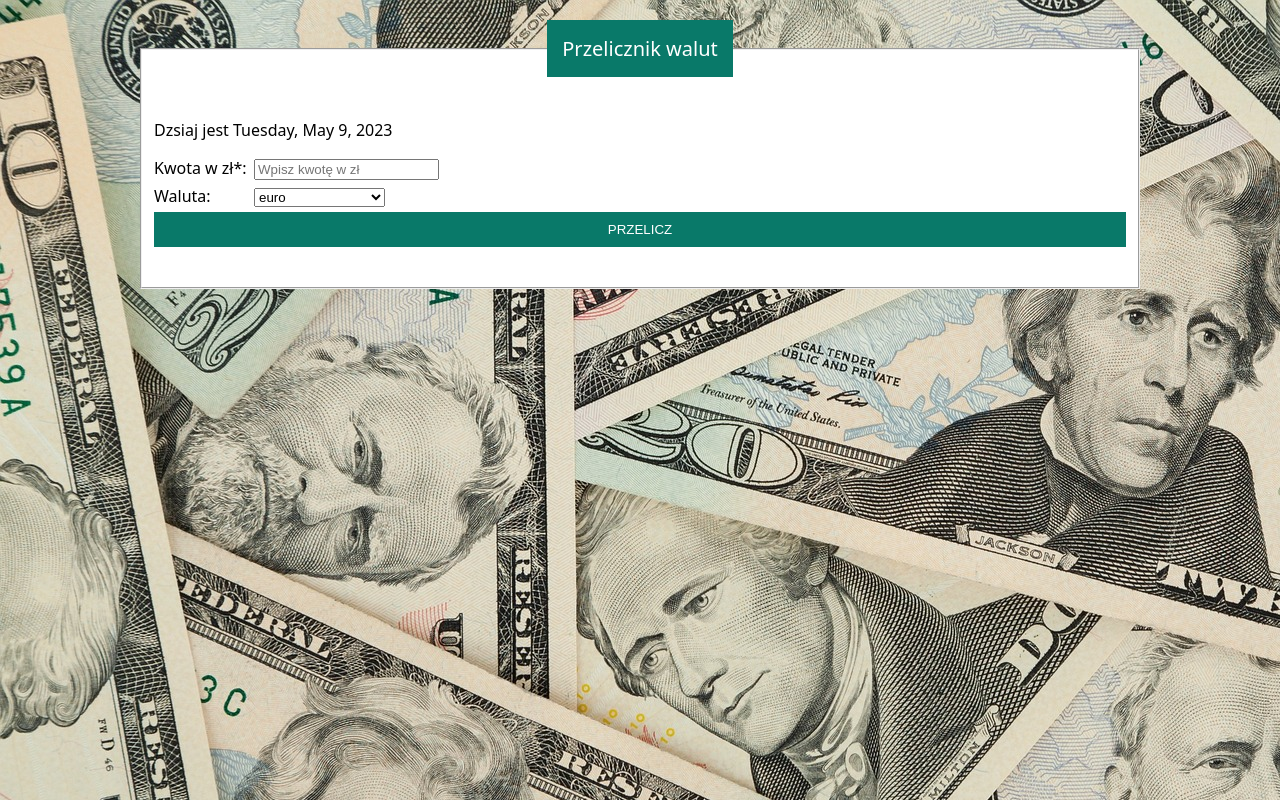
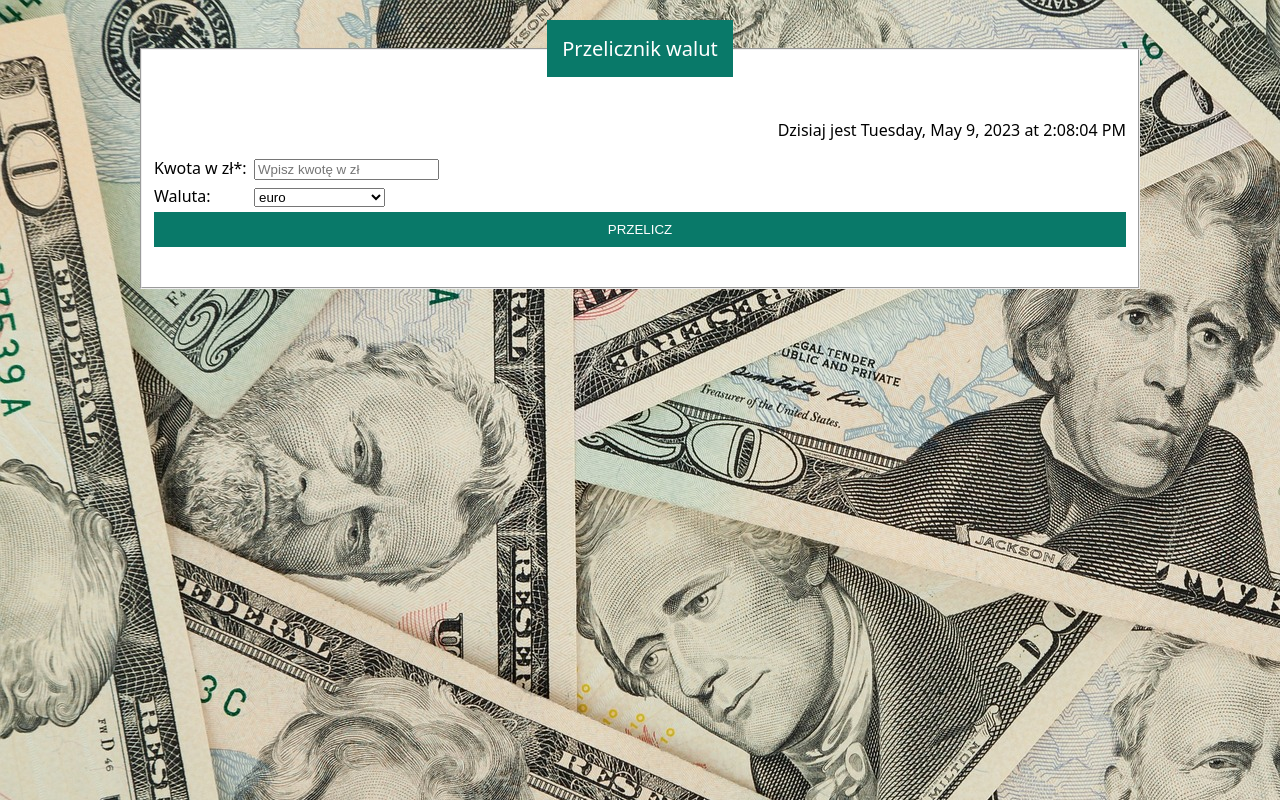
Before and after one commit to blankapalucka/currency-converter-react, a React (Create React App) app: page / in a window 1280 px wide. Built offline with nearby package versions, Linux system fonts and the light colour scheme.

Commit message:
time added and styled

```diff
--- a/src/Date/index.js
+++ b/src/Date/index.js
@@ -1,19 +1,38 @@
 import React, { useState, useEffect } from 'react';
+import "./style.css";
 
 const Calendar = () => {
-    const [currentDate, setCurrentDate] = useState('');
+    const [currentDateTime, setCurrentDateTime] = useState('');
 
     useEffect(() => {
-      const date = new Date();
-      setCurrentDate(date.toLocaleDateString(undefined,
-        { month: "long", weekday: "long", day: "numeric", year: "numeric"
-        },));
+        const updateDateTime = () => {
+            const date = new Date();
+            const formattedDate = date.toLocaleDateString(undefined, {
+                month: 'long',
+                weekday: 'long',
+                day: 'numeric',
+                year: 'numeric',
+                hour: 'numeric',
+                minute: 'numeric',
+                second: 'numeric',
+            });
+            setCurrentDateTime(formattedDate);
+        };
+
+        updateDateTime();
+
+        const timer = setInterval(updateDateTime, 1000);
+
+        return () => {
+            clearInterval(timer);
+        };
     }, []);
 
     return (
-      <div>
-        <p> Dzsiaj jest  {currentDate}</p>
-      </div>
+
+        <div>
+            <p className="DateTime"> Dzisiaj jest {currentDateTime}</p>
+        </div>
     );
-  };
+};
 export default Calendar;
--- /dev/null
+++ b/src/Date/style.css
@@ -0,0 +1,3 @@
+.DateTime {
+    text-align: right;
+}
```
